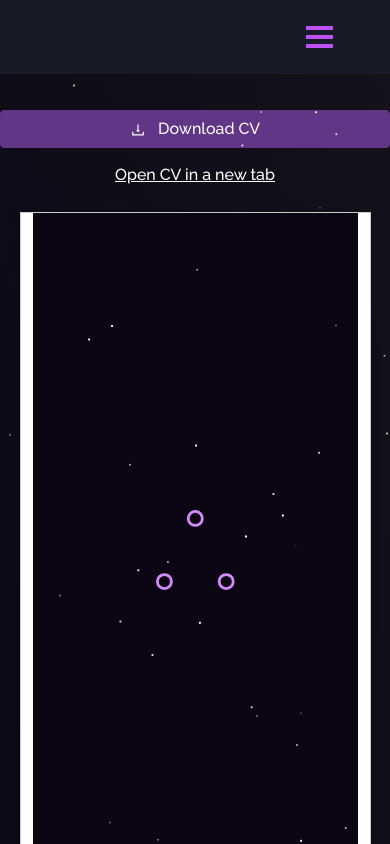
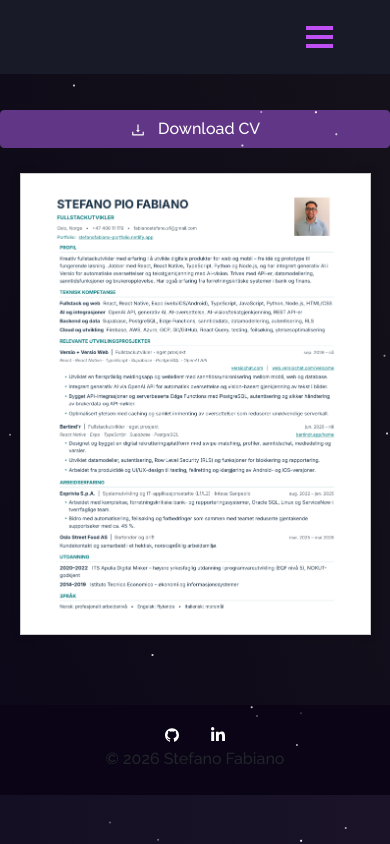
Before and after one commit to Awalsia/Portfolio, a React (Create React App) app: page /resume in a window 390 px wide. Shown: the top 844 px of the page. Built offline with nearby package versions, Linux system fonts and the light colour scheme.

Commit message:
Display full CV as responsive image instead of PDF viewer

```diff
--- a/src/components/Resume/ResumeNew.js
+++ b/src/components/Resume/ResumeNew.js
@@ -15,19 +15,16 @@ function ResumeNew() {
           <Button variant="primary" href={pdfCV} download="CV_Stefano_Fabiano.pdf">
             <AiOutlineDownload /> &nbsp; Download CV
           </Button>
-          <a href={pdfCV} target="_blank" rel="noreferrer" style={{ color: "white", marginTop: "15px", textAlign: "center" }}>
-            Open CV in a new tab
-          </a>
         </Row>
         <Row style={{ justifyContent: "center", marginBottom: "40px" }}>
-          <iframe
-            src={pdfCV}
-            title="Stefano Fabiano CV"
+          <img
+            src="/cv-stefano-full.png"
+            alt="CV completo di Stefano Fabiano"
             style={{
               width: "90%",
               maxWidth: "1000px",
-              height: "80vh",
-              minHeight: "500px",
+              height: "auto",
+              display: "block",
               border: "1px solid #ccc",
               boxShadow: "0px 0px 10px rgba(0,0,0,0.2)",
               backgroundColor: "white",
```
Also changed, not shown: public/cv-stefano-full.png (added).
